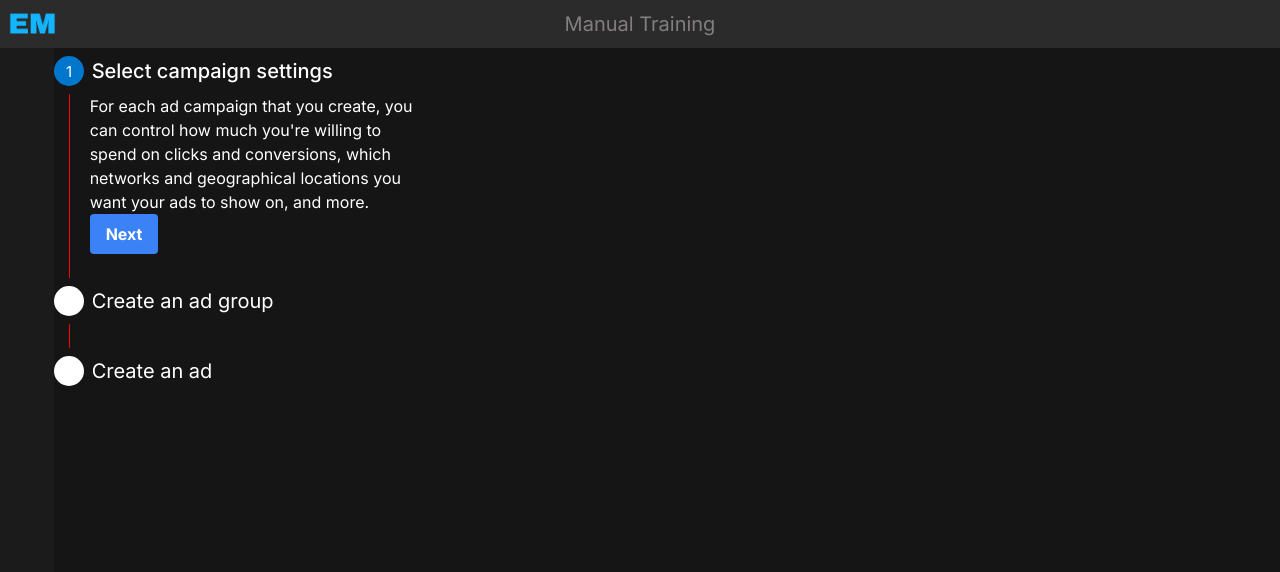
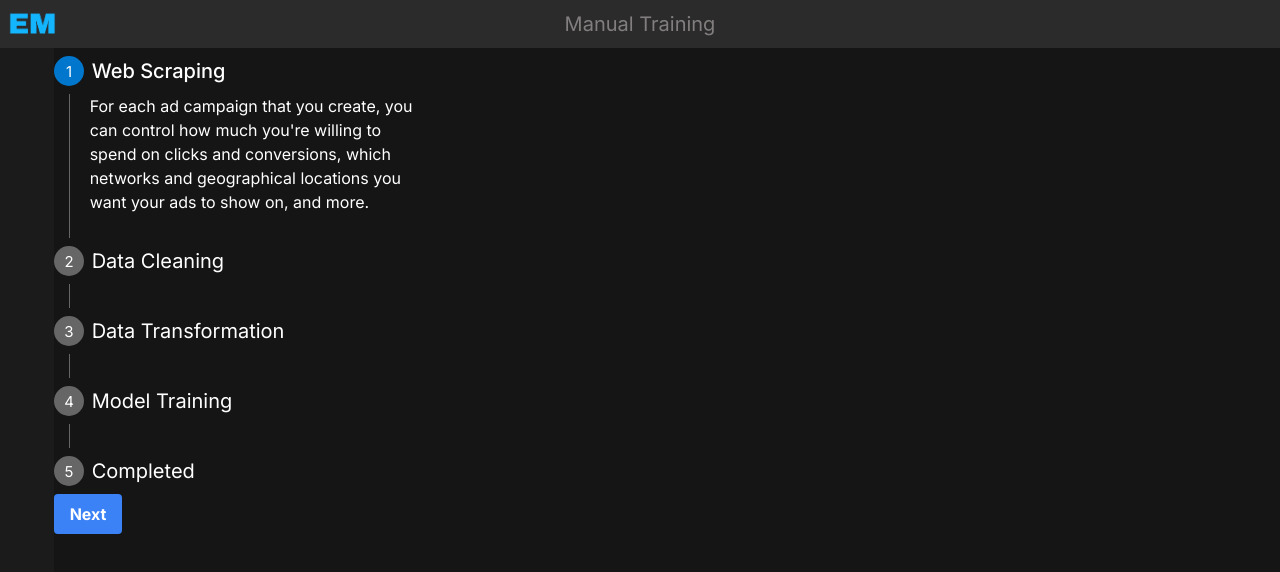
Before and after one commit to AshanSalinda/EstiMotor, a React (Vite) app in the folder Frontend/: page / in a window 1280 px wide. Shown: the top 572 px of the page. Built offline with nearby package versions, Linux system fonts and the light colour scheme.

Commit message:
Stepper from Perant Node

```diff
--- a/Frontend/src/Components/Stepper/Stepper.jsx
+++ b/Frontend/src/Components/Stepper/Stepper.jsx
@@ -1,80 +1,22 @@
-import { useState } from "react";
-import { Step, StepButton, StepLabel, StepContent, Stepper as MuiStepper } from "@mui/material";
+import React, { useState, useEffect } from 'react'
+import { Step, StepButton, StepContent, Stepper as MuiStepper } from "@mui/material";
 
 
-const steps = [
-    {
-        label: "Select campaign settings",
-        description: `For each ad campaign that you create, you can control how much
-            you're willing to spend on clicks and conversions, which networks
-            and geographical locations you want your ads to show on, and more.`,
-    },
-    {
-        label: "Create an ad group",
-        description:
-            "An ad group contains one or more ads which target a shared set of keywords.",
-    },
-    {
-        label: "Create an ad",
-        description: `Try out different ad text to see what brings in the most customers,
-                and learn how to enhance your ads using features like ad extensions.
-                If you run into any problems with your ads, find out how to tell if
-                they're running and how to resolve approval issues.`,
-    },
-];
-
-export default function MyStepper() {
-    const [activeStep, setActiveStep] = useState(0);
+export default function MyStepper({ steps, activeStep }) {
     const [expanded, setExpanded] = useState(0)
-
-
-    const handleNext = (index) => {
-        setActiveStep(index + 1);
-        setExpanded(index + 1);
-    };
-
-    const handleClick = (index) => {
-        setExpanded(index);
-    };
-
-    const handleReset = () => {
-        setActiveStep(0);
-    };
+    const handleClick = (index) => { setExpanded(index); };
+    useEffect(() => { setExpanded(activeStep) }, [activeStep])
 
     return (
         <div className="max-w-96">
             <MuiStepper activeStep={activeStep} orientation="vertical">
-                {(steps || []).map((step, index) => (
-                    <Step key={index}  expanded={expanded == index}>
-                        <StepButton onClick={() => handleClick(index)} >{step.label}</StepButton>
-                        <StepContent>
-                            { expanded == index && (
-                            <Content onNext={handleNext} index={index}>
-                                {step.description}
-                            </Content>
-                            )}
-                        </StepContent>
-                    </Step>
-                ))}
+            {(steps || []).map((step, index) => (
+                <Step key={index}  expanded={expanded == index}>
+                    <StepButton onClick={() => handleClick(index)} icon={null} >{step.label}</StepButton>
+                    <StepContent>{ expanded == index && step.content }</StepContent>
+                </Step>
+            ))}
             </MuiStepper>
         </div>
     );
 }
-
-
-function Content({ onNext, index, children }) {
-    return (
-        <div>
-            <div>{children}</div>
-            <div>
-                <button
-                    onClick={() => onNext(index)}
-                    disabled={false}
-                    className="px-4 py-2 font-bold text-white bg-blue-500 rounded hover:bg-blue-700"
-                >
-                    Next
-                </button>
-            </div>
-        </div>
-    );
-}
--- a/Frontend/src/pages/ManualTraining.jsx
+++ b/Frontend/src/pages/ManualTraining.jsx
@@ -1,8 +1,55 @@
-import React from 'react'
-import Stepper from '../components/Stepper/Stepper'
+import React, { useState } from 'react'
+import Stepper from '../components/Stepper/Stepper';
+
+const steps = [
+    {
+        label: "Web Scraping",
+        content: `For each ad campaign that you create, you can control how much
+            you're willing to spend on clicks and conversions, which networks
+            and geographical locations you want your ads to show on, and more.`,
+    },
+    {
+        label: "Data Cleaning",
+        content:
+            "An ad group contains one or more ads which target a shared set of keywords.",
+    },
+    {
+        label: "Data Transformation",
+        content: `Try out different ad text to see what brings in the most customers,
+                and learn how to enhance your ads using features like ad extensions.
+                If you run into any problems with your ads, find out how to tell if
+                they're running and how to resolve approval issues.`,
+    },
+    {
+        label: "Model Training",
+        content: `Try out different ad text to see what brings in the most customers,
+                and learn how to enhance your ads using features like ad extensions.
+                If you run into any problems with your ads, find out how to tell if
+                they're running and how to resolve approval issues.`,
+    },
+    {
+        label: "Completed",
+        content: `Try out different ad text to see what brings in the most customers,
+                and learn how to enhance your ads using features like ad extensions.
+                If you run into any problems with your ads, find out how to tell if
+                they're running and how to resolve approval issues.`,
+    },
+];
+
 
 export default function ManualTraining() {
-  return (
-    <Stepper></Stepper>
-  )
+    const [activeStep, setActiveStep] = useState(0);
+
+    return (
+        <div>
+            <Stepper steps={steps} activeStep={activeStep}/>
+            <button
+                onClick={() => setActiveStep(pre => (pre + 1) % steps.length)}
+                className="px-4 py-2 font-bold text-white bg-blue-500 rounded hover:bg-blue-700" >
+                Next
+            </button>
+        </div>
+
+
+    )
 }
--- a/Frontend/src/utils/muiTheme.js
+++ b/Frontend/src/utils/muiTheme.js
@@ -8,17 +8,21 @@ const font = fullConfig.theme.fontFamily.sans.join(",");
 const stepperStyles = {
     MuiStepIcon: {
         styleOverrides: {
-            root: { fontSize: "30px" },
+            root: ({ ownerState }) => ({
+                fontSize: "30px",
+                color: ownerState.disabled ? colors.dark[200] : 'yellow'
+            }),
         },
     },
     MuiStepConnector: {
         styleOverrides: {
-            root: { marginLeft: "15px" },
+            root: { marginLeft: "15px"},
+            line: { borderColor: colors.dark[200] },
         },
     },
     MuiStepContent: {
         styleOverrides: {
-            root: { marginLeft: "15px" },
+            root: { marginLeft: "15px", borderColor: colors.dark[200] },
         },
     },
     MuiStepLabel: {
@@ -26,9 +30,7 @@ const stepperStyles = {
             label: { fontSize: "20px" },
         },
     },
-}
-
-
+};
 
 const muiTheme = createTheme({
     palette: {
```
